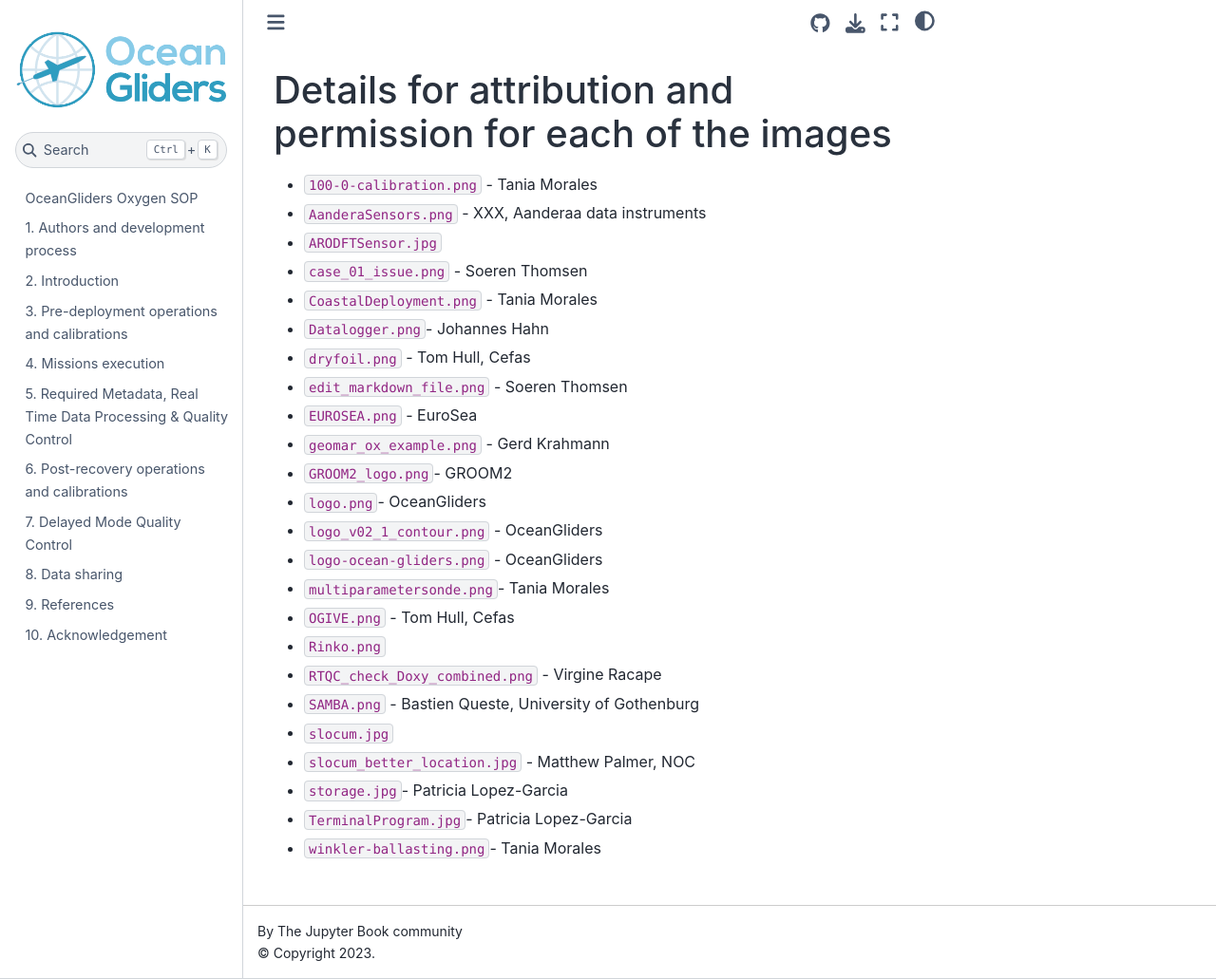
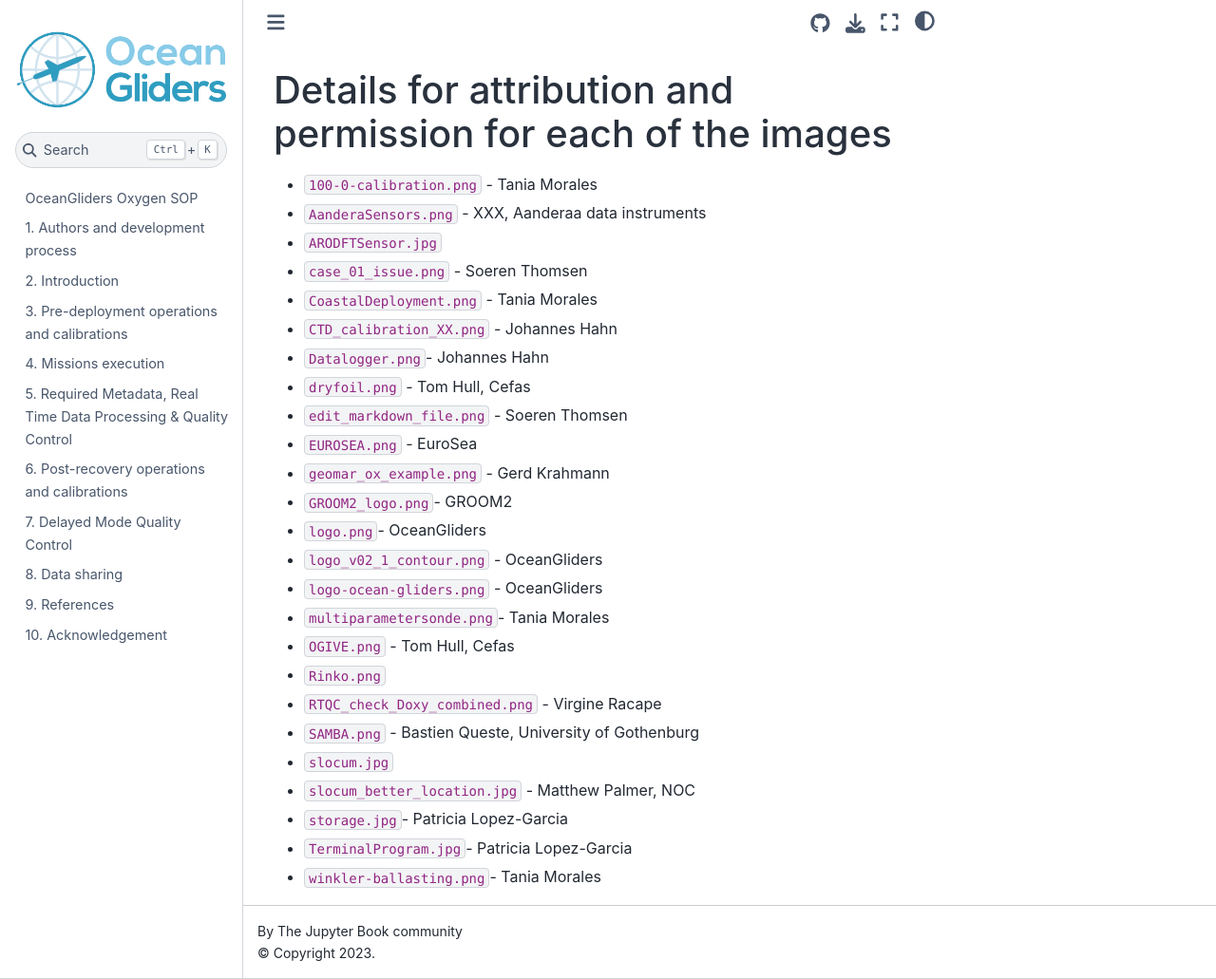
Before and after one commit to OceanGlidersCommunity/Oxygen_SOP, a Jupyter Book: the page built from images/permissions.md, in a window 1280 px wide and 1031 px high. Shown: the whole window at 95% size. Built offline with Jupyter Book 1.0.4 settings and Sphinx 7.4.7 and the Sphinx Book theme 1.1.4, drawn with Linux system fonts in a browser that asks for light colours.

Commit message:
add Johannes Hahn for CTD_calibration images

```diff
--- a/images/permissions.md
+++ b/images/permissions.md
@@ -5,6 +5,7 @@
 - `ARODFTSensor.jpg`
 - `case_01_issue.png` - Soeren Thomsen
 - `CoastalDeployment.png` - Tania Morales
+- `CTD_calibration_XX.png` - Johannes Hahn
 - `Datalogger.png`- Johannes Hahn
 - `dryfoil.png` - Tom Hull, Cefas
 - `edit_markdown_file.png` - Soeren Thomsen
```
